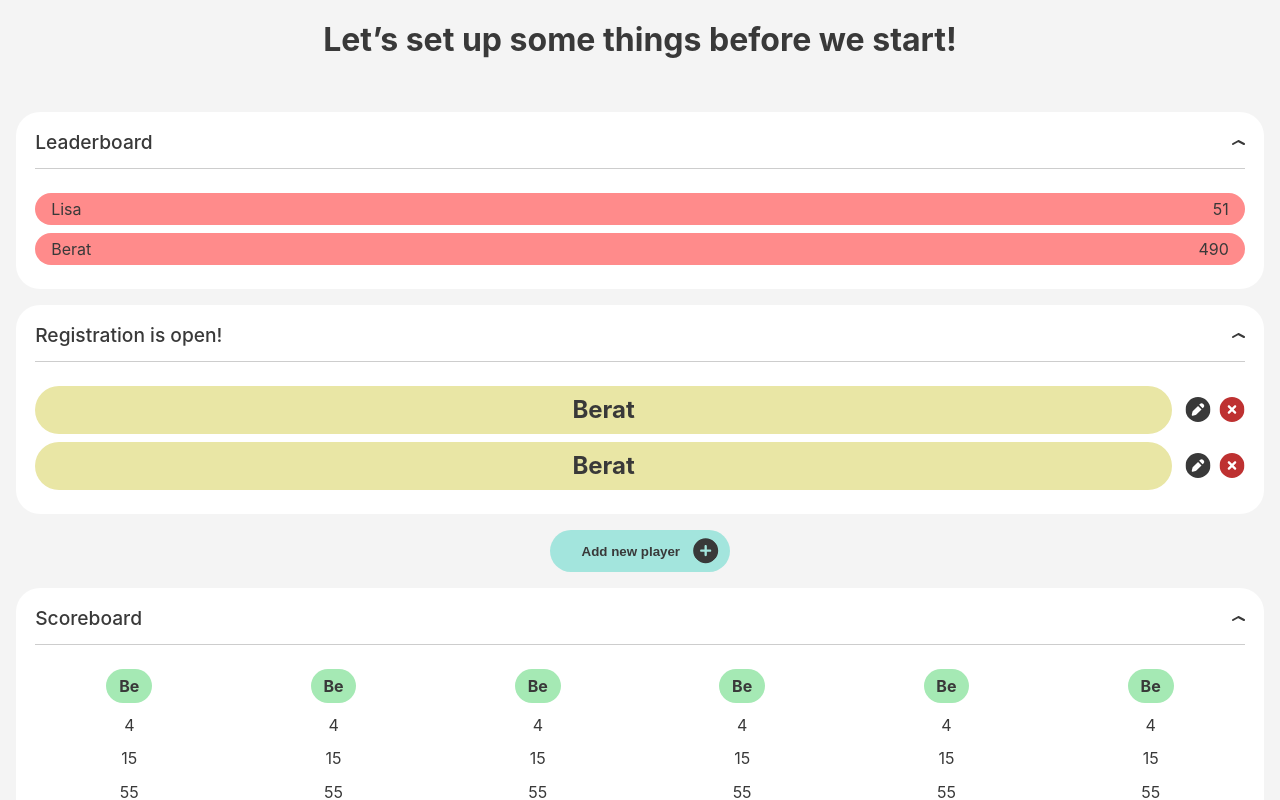
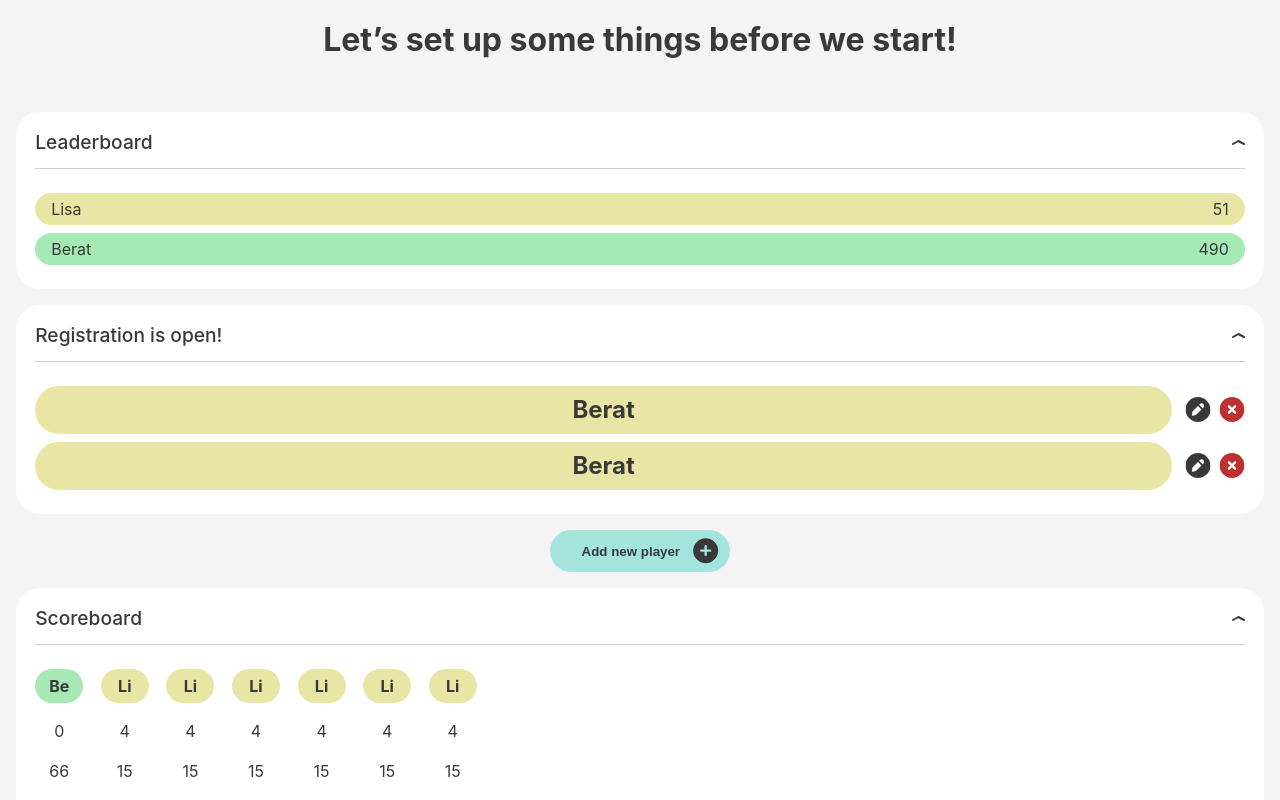
Before and after one commit to beratukiqi/inlamningsuppgift2-solo-BeratUkiqi, a React (Vite) app: page / in a window 1280 px wide. Shown: the top 800 px of the page. Built offline with nearby package versions, Linux system fonts and the light colour scheme.

Commit message:
updated scoreboard grid + more players tests

```diff
--- a/src/App.css
+++ b/src/App.css
@@ -8,7 +8,6 @@
 .scoreboard-container {
     display: grid;
     width: 100%;
-    gap: 0.5rem;
-    overflow: scroll;
-    gap: 1rem;
+    overflow-x: auto;
+    gap: 1.1rem;
 }
--- a/src/components/Leaderboard.jsx
+++ b/src/components/Leaderboard.jsx
@@ -6,16 +6,18 @@ function Leaderboard() {
     const playerList = [
         {
             name: "Berat",
+            bgColor: "#A5E9B4",
             points: 490, // Each round point + prev points here
-            pointsHistory: [4, 15, 55, 152], // Each rounds points are added here
+            pointsHistory: [0, 66, 216, 490], // Each rounds points are added here
             get pointsLeft() {
                 return MAX_POINTS - this.points;
             },
         },
         {
             name: "Lisa",
+            bgColor: "#E9E6A5",
             points: 51, // Each round point + prev points here
-            pointsHistory: [4, 15, 55, 152], // Each rounds points are added here
+            pointsHistory: [4, 15, 25, 51], // Each rounds points are added here
             get pointsLeft() {
                 return MAX_POINTS - this.points;
             },
@@ -27,7 +29,11 @@ function Leaderboard() {
             {playerList
                 .sort((a, b) => b.pointsLeft - a.pointsLeft)
                 .map((player, i) => (
-                    <PlayerCardSmall player={player} key={i} />
+                    <PlayerCardSmall
+                        key={i}
+                        player={player}
+                        bgColor={player.bgColor}
+                    />
                 ))}
         </>
     );
--- a/src/components/PlayerCardSmall.jsx
+++ b/src/components/PlayerCardSmall.jsx
@@ -1,8 +1,11 @@
 import style from "../styles/components/PlayerCardSmall.module.scss";
 
-function PlayerCardSmall({ player, dangerZone }) {
+function PlayerCardSmall({ player, dangerZone, bgColor }) {
     return (
-        <article className={style.playerCardSmall}>
+        <article
+            className={style.playerCardSmall}
+            style={{ backgroundColor: `${bgColor}` }}
+        >
             <p>{player.name}</p>
             <p>
                 {dangerZone
--- a/src/components/PlayerCardTiny.jsx
+++ b/src/components/PlayerCardTiny.jsx
@@ -1,10 +1,15 @@
 import style from "../styles/components/PlayerCardTiny.module.scss";
 
-function PlayerCardTiny({ player }) {
+function PlayerCardTiny({ player, bgColor }) {
     const playerInitials = player.name[0] + player.name[1];
     return (
         <article className={style.playerCardTiny}>
-            <p className={style.playerCardTiny__initials}>{playerInitials}</p>
+            <p
+                className={style.playerCardTiny__initials}
+                style={{ backgroundColor: `${bgColor}` }}
+            >
+                {playerInitials}
+            </p>
             {player.pointsHistory.map((point, i) => {
                 return (
                     <p className={style.playerCardTiny__point} key={i}>
--- a/src/components/ScoreBoard.jsx
+++ b/src/components/ScoreBoard.jsx
@@ -1,27 +1,90 @@
 import PlayerCardTiny from "./PlayerCardTiny";
 
 function ScoreBoard() {
-    const player = {
-        name: "Berat",
-        points: 414, // Each round point + prev points here
-        pointsHistory: [4, 15, 55, 152], // Each rounds points are added here
-    };
+    const MAX_POINTS = 500;
 
-    const noOfPlayers = 6;
+    const playerList = [
+        {
+            name: "Berat",
+            bgColor: "#A5E9B4",
+            points: 490, // Each round point + prev points here
+            pointsHistory: [0, 66, 216, 490], // Each rounds points are added here
+            get pointsLeft() {
+                return MAX_POINTS - this.points;
+            },
+        },
+        {
+            name: "Lisa",
+            bgColor: "#E9E6A5",
+            points: 51, // Each round point + prev points here
+            pointsHistory: [4, 15, 25, 51], // Each rounds points are added here
+            get pointsLeft() {
+                return MAX_POINTS - this.points;
+            },
+        },
+        {
+            name: "Lisa",
+            bgColor: "#E9E6A5",
+            points: 51, // Each round point + prev points here
+            pointsHistory: [4, 15, 25, 51], // Each rounds points are added here
+            get pointsLeft() {
+                return MAX_POINTS - this.points;
+            },
+        },
+        {
+            name: "Lisa",
+            bgColor: "#E9E6A5",
+            points: 51, // Each round point + prev points here
+            pointsHistory: [4, 15, 25, 51], // Each rounds points are added here
+            get pointsLeft() {
+                return MAX_POINTS - this.points;
+            },
+        },
+        {
+            name: "Lisa",
+            bgColor: "#E9E6A5",
+            points: 51, // Each round point + prev points here
+            pointsHistory: [4, 15, 25, 51], // Each rounds points are added here
+            get pointsLeft() {
+                return MAX_POINTS - this.points;
+            },
+        },
+        {
+            name: "Lisa",
+            bgColor: "#E9E6A5",
+            points: 51, // Each round point + prev points here
+            pointsHistory: [4, 15, 25, 51], // Each rounds points are added here
+            get pointsLeft() {
+                return MAX_POINTS - this.points;
+            },
+        },
+        {
+            name: "Lisa",
+            bgColor: "#E9E6A5",
+            points: 51, // Each round point + prev points here
+            pointsHistory: [4, 15, 25, 51], // Each rounds points are added here
+            get pointsLeft() {
+                return MAX_POINTS - this.points;
+            },
+        },
+    ];
+
+    const noOfPlayers = playerList.length;
 
     return (
         <section
             className="scoreboard-container"
             style={{
-                gridTemplateColumns: `repeat(${noOfPlayers}, 1fr)`,
+                gridTemplateColumns: `repeat(${noOfPlayers}, 3rem)`,
             }}
         >
-            <PlayerCardTiny player={player} />
-            <PlayerCardTiny player={player} />
-            <PlayerCardTiny player={player} />
-            <PlayerCardTiny player={player} />
-            <PlayerCardTiny player={player} />
-            <PlayerCardTiny player={player} />
+            {playerList.map((player, i) => (
+                <PlayerCardTiny
+                    key={i}
+                    player={player}
+                    bgColor={player.bgColor}
+                />
+            ))}
         </section>
     );
 }
--- a/src/pages/LandingPage.jsx
+++ b/src/pages/LandingPage.jsx
@@ -10,28 +10,22 @@ import PlayerSetup from "../components/PlayerSetup";
 import SecondaryButton from "../components/SecondaryButton";
 
 const MAX_POINTS = 500;
-const player = {
-    name: "Berat",
-    points: 414, // Each round point + prev points here
-    pointsHistory: [4, 15, 55, 152], // Each rounds points are added here
-    get pointsLeft() {
-        return MAX_POINTS - this.points;
-    },
-};
 
 const playerList = [
     {
         name: "Berat",
+        bgColor: "#A5E9B4",
         points: 490, // Each round point + prev points here
-        pointsHistory: [4, 15, 55, 152], // Each rounds points are added here
+        pointsHistory: [0, 66, 216, 490], // Each rounds points are added here
         get pointsLeft() {
             return MAX_POINTS - this.points;
         },
     },
     {
         name: "Lisa",
-        points: 441, // Each round point + prev points here
-        pointsHistory: [4, 15, 55, 152], // Each rounds points are added here
+        bgColor: "#E9E6A5",
+        points: 51, // Each round point + prev points here
+        pointsHistory: [4, 15, 25, 51], // Each rounds points are added here
         get pointsLeft() {
             return MAX_POINTS - this.points;
         },
@@ -74,10 +68,12 @@ function LandingPage() {
                         playerList
                             .filter((player) => player.pointsLeft <= 100)
                             .sort((a, b) => a.pointsLeft - b.pointsLeft)
-                            .map((player) => (
+                            .map((player, i) => (
                                 <PlayerCardSmall
+                                    key={i}
                                     player={player}
                                     dangerZone={true}
+                                    bgColor={player.bgColor}
                                 />
                             ))
                     }
--- a/src/styles/components/PlayerCardTiny.module.scss
+++ b/src/styles/components/PlayerCardTiny.module.scss
@@ -2,12 +2,13 @@
     display: flex;
     flex-direction: column;
     align-items: center;
-    gap: 0.6rem;
+    gap: 1rem;
     width: 100%;
 
     &__initials {
         background-color: #a5e9b4;
         padding: 0.3rem 0.8rem;
+        width: 3rem;
         border-radius: 3rem;
         font-weight: 700;
     }
```
